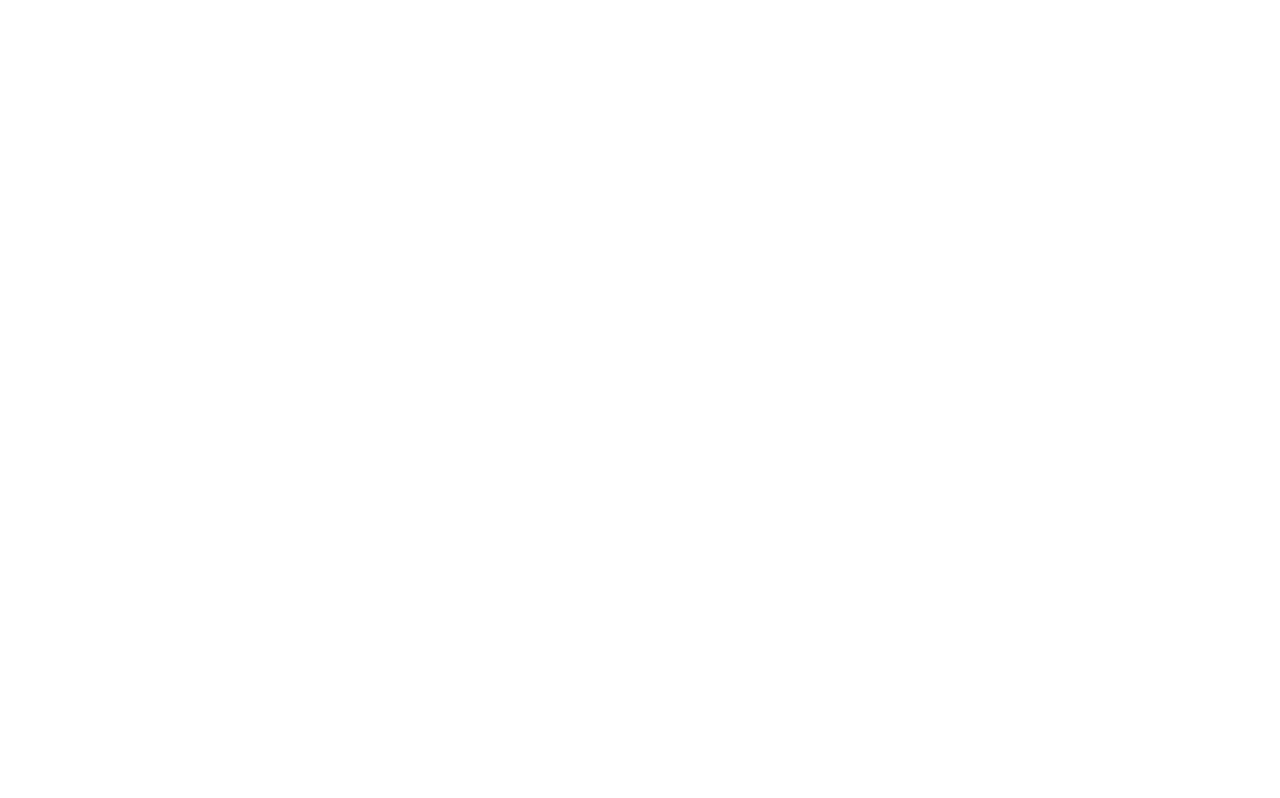
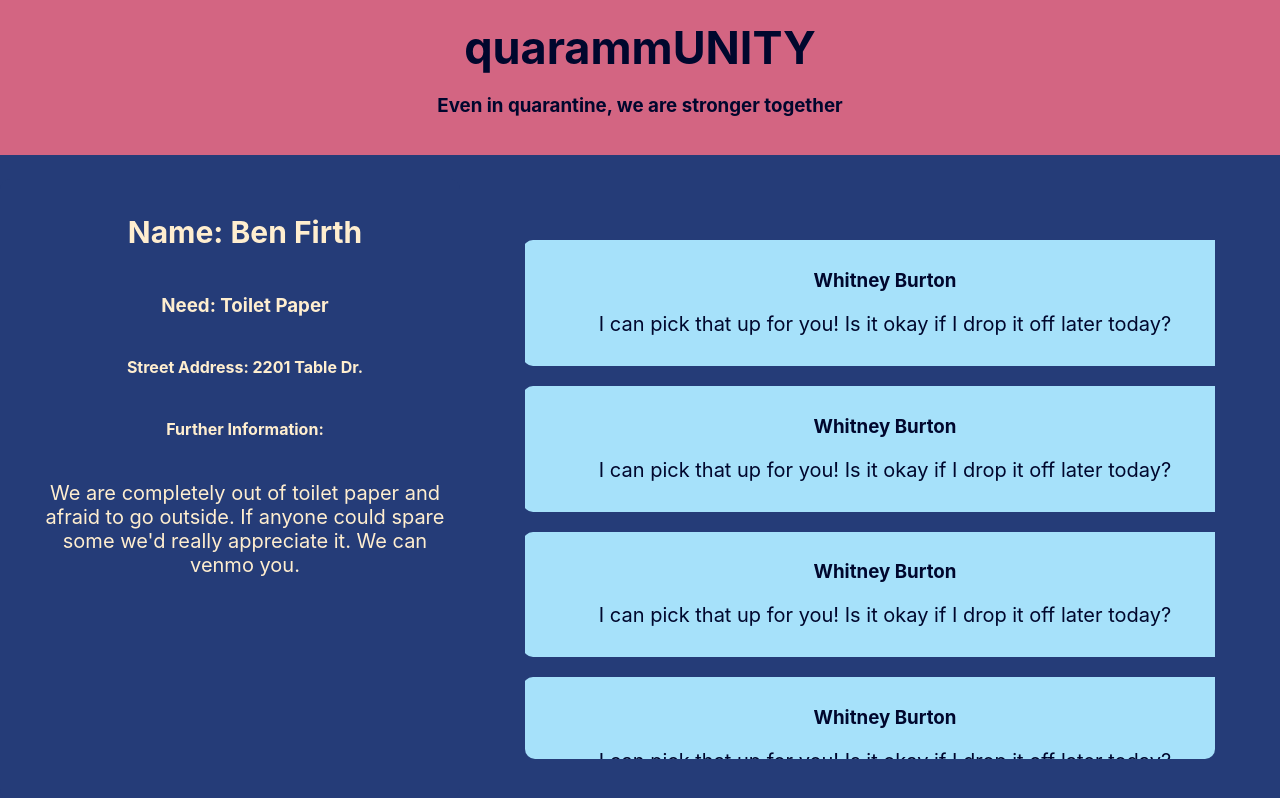
Before and after one commit to benjamin-firth/quarammUNITY, a React (Create React App) app in the folder quarammunity/: page /needsshow in a window 1280 px wide. Shown: the top 798 px of the page. Built offline with nearby package versions, Linux system fonts and the light colour scheme.

Commit message:
Add styling for messages and needs show components

```diff
--- a/quarammunity/src/components/App/App.js
+++ b/quarammunity/src/components/App/App.js
@@ -4,6 +4,7 @@
 import Header from '../Header/Header';
 import Welcome from '../Welcome/Welcome';
 import CommBoard from '../CommBoard/CommBoard';
+import NeedsShow from '../NeedsShow/NeedsShow';
 
 const App = () => {
   return (
@@ -16,6 +17,10 @@
         <Header />
         <CommBoard />
       </Route>
+      <Route path='/needsshow'>
+        <Header />
+        <NeedsShow />
+      </Route>
     </main>
   );
 };
--- a/quarammunity/src/components/CommBoard/CommBoard.scss
+++ b/quarammunity/src/components/CommBoard/CommBoard.scss
@@ -14,6 +14,5 @@
     background-color: #253C78;
     height: 70vh;
     overflow-y: scroll;
-    // width: 650vw;
   }
 }
--- /dev/null
+++ b/quarammunity/src/components/Message/Message.js
@@ -0,0 +1,13 @@
+import React from 'react';
+import './Message.scss';
+
+const Message = () => {
+  return (
+    <article>
+      <h3>Whitney Burton</h3>
+      <p>I can pick that up for you! Is it okay if I drop it off later today?</p>
+    </article>
+  );
+};
+
+export default Message;
--- /dev/null
+++ b/quarammunity/src/components/Message/Message.scss
@@ -0,0 +1,5 @@
+@import './src/variables.scss';
+
+article {
+  color: #00072D;
+}
--- /dev/null
+++ b/quarammunity/src/components/MessagesContainer/MessagesContainer.js
@@ -0,0 +1,21 @@
+import React from 'react';
+import Message from '../Message/Message';
+import './MessagesContainer.scss';
+
+const MessagesContainer = () => {
+  return (
+    <section>
+      <div className='scroll-container'>
+        <Message />
+        <Message />
+        <Message />
+        <Message />
+        <Message />
+        <Message />
+        <Message />
+      </div>
+    </section>
+  );
+};
+
+export default MessagesContainer;
--- /dev/null
+++ b/quarammunity/src/components/MessagesContainer/MessagesContainer.scss
@@ -0,0 +1,13 @@
+@import './src/variables.scss';
+
+section {
+  align-items: center;
+  display: flex;
+  flex-direction: column;
+  height: 100%;
+
+  .scroll-container {
+    height: 80%;
+    overflow-y: scroll;
+  }
+}
--- a/quarammunity/src/components/NeedsCard/NeedsCard.js
+++ b/quarammunity/src/components/NeedsCard/NeedsCard.js
@@ -1,4 +1,5 @@
 import React from 'react';
+import { Link } from "react-router-dom";
 import './NeedsCard.scss';
 
 const NeedsCard = () => {
@@ -7,7 +8,9 @@
       <h3>Name: Ben Firth</h3>
       <h3>Need: Toilet Paper</h3>
       <h4>Street Address: 2201 Table Dr.</h4>
-      <button type='button'>Click for further information</button>
+      <Link to='/needsshow'>
+        <button type='button'>Click for further information</button>
+      </Link>
     </article>
   );
 };
--- a/quarammunity/src/components/NeedsShow/NeedsShow.js
+++ b/quarammunity/src/components/NeedsShow/NeedsShow.js
@@ -0,0 +1,20 @@
+import React from 'react';
+import './NeedsShow.scss';
+import MessagesContainer from '../MessagesContainer/MessagesContainer';
+
+const NeedsShow = () => {
+  return (
+    <section className='needs-show-container'>
+      <div>
+        <h2>Name: Ben Firth</h2>
+        <h3>Need: Toilet Paper</h3>
+        <h4>Street Address: 2201 Table Dr.</h4>
+        <h4>Further Information:</h4>
+        <p>We are completely out of toilet paper and afraid to go outside.  If anyone could spare some we'd really appreciate it.  We can venmo you.</p>
+      </div>
+      <MessagesContainer />
+    </section>
+  );
+};
+
+export default NeedsShow;
--- a/quarammunity/src/components/NeedsShow/NeedsShow.scss
+++ b/quarammunity/src/components/NeedsShow/NeedsShow.scss
@@ -1 +1,23 @@
 @import './src/variables.scss';
+
+.needs-show-container {
+  align-items: center;
+  background-color: #253C78;
+  color: #FFEECF;
+  display: flex;
+  flex-direction: row;
+  height: 81vh;
+  justify-content: space-around;
+  padding: 10px 0px;
+  width: 100vw;
+
+  div {
+    align-items: center;
+    background-color: #253C78;
+    display: flex;
+    flex-direction: column;
+    height: 75vh;
+    padding-left: 40px;
+    width: 50vw;
+  }
+}
```
Also changed, not shown: 2 other files (tests, documents, lock files or other folders).
